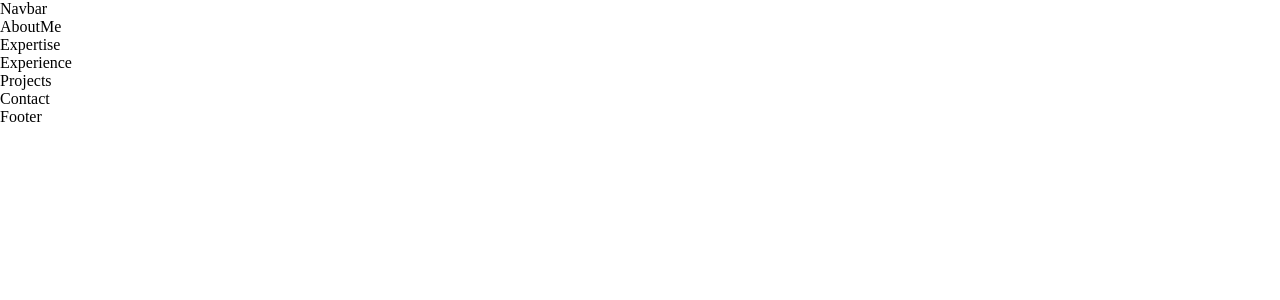
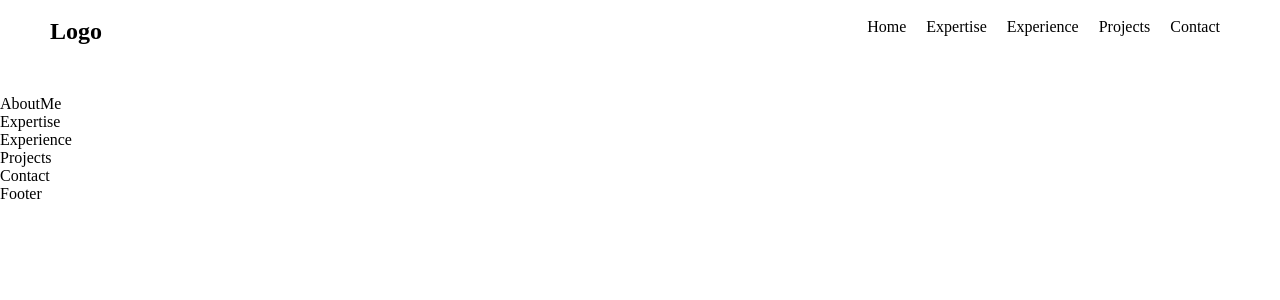
Before and after one commit to aysllanferreira/aysllan-portifolio, a React (Vite) app: page / in a window 1280 px wide. Shown: the top 300 px of the page. Built offline with nearby package versions, Linux system fonts and the light colour scheme.

Commit message:
feat: Navbar alinhada e estilização iniciada

```diff
--- a/src/components/Navbar.jsx
+++ b/src/components/Navbar.jsx
@@ -1,8 +1,55 @@
 import React from 'react';
+import '../styles/components/Navbar.scss';
+
+const navLinks = [
+  {
+    id: 1,
+    title: 'Home',
+    path: '/',
+  },
+  {
+    id: 2,
+    title: 'Expertise',
+    path: '/#',
+  },
+  {
+    id: 3,
+    title: 'Experience',
+    path: '/#',
+  },
+  {
+    id: 4,
+    title: 'Projects',
+    path: '/#',
+  },
+  {
+    id: 5,
+    title: 'Contact',
+    path: '/#',
+  },
+];
 
 function Navbar() {
   return (
-    <div>Navbar</div>
+    <nav className="Navbar">
+      <div id="logo">
+        <a href="/#">Logo</a>
+      </div>
+
+      <div id="nav">
+        <ul>
+          {navLinks.map((link) => (
+            <li key={link.id}>
+              <a href={link.path}>
+                {
+                link.title
+              }
+              </a>
+            </li>
+          ))}
+        </ul>
+      </div>
+    </nav>
   );
 }
 
--- /dev/null
+++ b/src/styles/components/Navbar.scss
@@ -0,0 +1,41 @@
+.Navbar{
+  display: flex;
+  justify-content: space-between;
+  padding: 18px;
+  margin-bottom: 32px;
+
+  #logo{
+    font-size: 24px;
+    font-weight: 700;
+    margin-left: 32px;
+
+    a{
+      color: black;
+      text-decoration: none;
+
+      &:hover{
+        color: #ff0000;
+      }
+    }
+  }
+
+  #nav{
+    ul{
+      display: flex;
+      list-style: none;
+      margin-right: 32px;
+      li{
+        margin: 0 10px;
+
+        a{
+          text-decoration: none;
+          color: #000;
+
+          &:hover{
+            color: #FF0000;
+          }
+        }
+      }
+    }
+  }
+}
```
